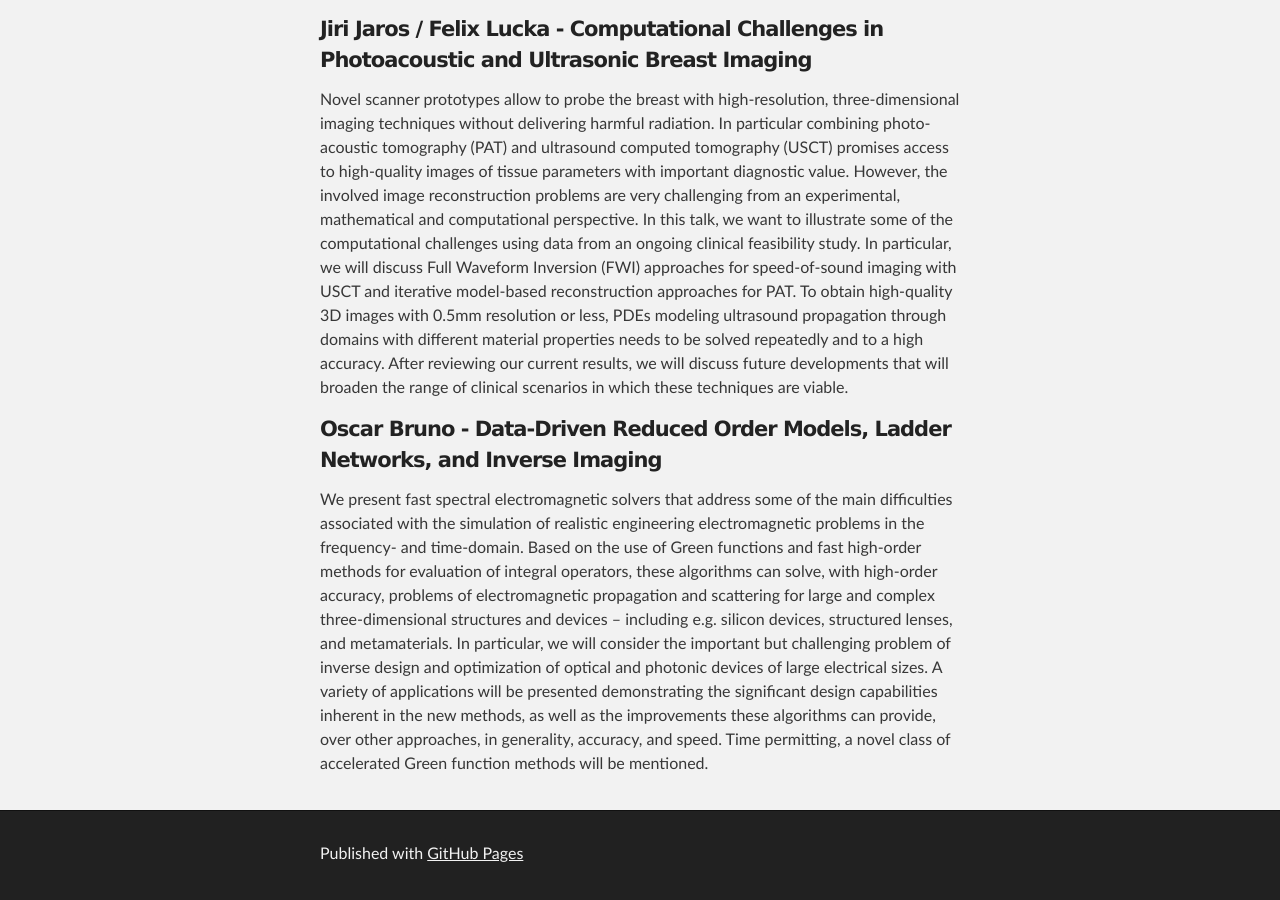
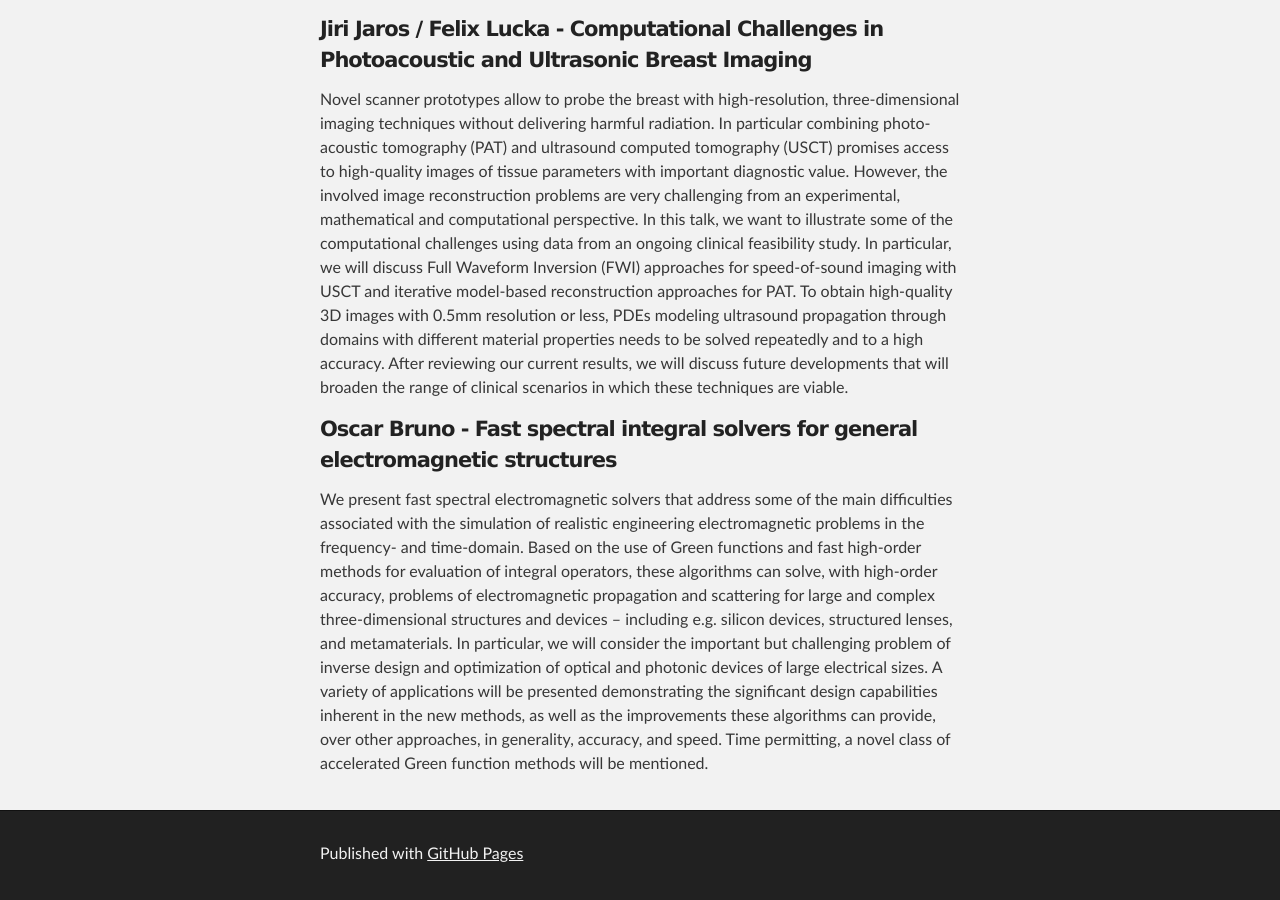
Before and after one commit to Excalibur-SLE/Excalibur-SLE.github.io, a Jekyll site: the page built from workshop4.md, in a window 1280 px wide and 900 px high, scrolled down 4071 px. Built offline with Jekyll 4.4.1, drawn with Linux system fonts in a browser that asks for light colours; our own code applies the rules of GitHub Pages for plain Markdown files.

Commit message:
Update workshop4.md

```diff
--- a/workshop4.md
+++ b/workshop4.md
@@ -104,6 +104,6 @@ We will show a number  of 2D numerical experiments ranging from seismic full wav
 
 Novel scanner prototypes allow to probe the breast with high-resolution, three-dimensional imaging techniques without delivering harmful radiation. In particular combining photo-acoustic tomography (PAT) and ultrasound computed tomography (USCT) promises access to high-quality images of tissue parameters with important diagnostic value. However, the involved image reconstruction problems are very challenging from an experimental, mathematical and computational perspective. In this talk, we want to illustrate some of the computational challenges using data from an ongoing clinical feasibility study. In particular, we will discuss Full Waveform Inversion (FWI) approaches for speed-of-sound imaging with USCT and iterative model-based reconstruction approaches for PAT. To obtain high-quality 3D images with 0.5mm resolution or less, PDEs modeling ultrasound propagation through domains with different material properties needs to be solved repeatedly and to a high accuracy. After reviewing our current results, we will discuss future developments that will broaden the range of clinical scenarios in which these techniques are viable.
 
-#### Oscar Bruno - Data-Driven Reduced Order Models, Ladder Networks, and Inverse Imaging
+#### Oscar Bruno - Fast spectral integral solvers for general electromagnetic structures
 
 We present fast spectral electromagnetic solvers that address some of the main difficulties associated with the simulation of realistic engineering electromagnetic problems in the frequency- and time-domain. Based on the use of Green functions and fast high-order methods for evaluation of integral operators, these algorithms can solve, with high-order accuracy, problems of electromagnetic propagation and scattering for large and complex three-dimensional structures and devices -- including e.g. silicon devices, structured lenses, and metamaterials. In particular, we will consider the important but challenging problem of inverse design and optimization of optical and photonic devices of large electrical sizes. A variety of applications will be presented demonstrating the significant design capabilities inherent in the new methods, as well as the improvements these algorithms can provide, over other approaches, in generality, accuracy, and speed. Time permitting, a novel class of accelerated Green function methods will be mentioned.
```
